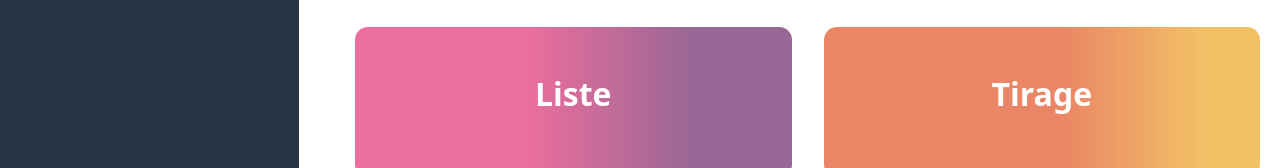
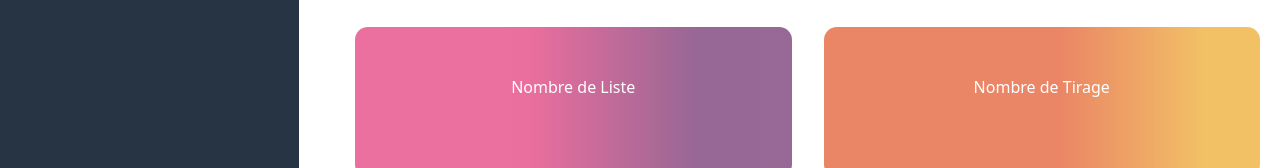
Before and after one commit to Jeremi-Koloma/FreeTirageFontEnd, an Angular app: page / in a window 1280 px wide. Shown: the part 323-491 px from the top of the page. Built offline with nearby package versions, Linux system fonts and the light colour scheme; no server answers.

Commit message:
Affichage des postulants en fonction de tirage coté Backend

```diff
--- a/src/app/accueil/accueil.component.css
+++ b/src/app/accueil/accueil.component.css
@@ -25,7 +25,7 @@
 
 .cardHoneContent{
     color: white;
-    font-size: 2rem;
+    font-size: 4rem;
     font-weight: bold;
 }
 
@@ -48,3 +48,14 @@
     align-items: center;
     justify-content: center;
 }
+
+.pContent{
+    display: flex;
+    flex-direction: column;
+}
+
+.pContent2{
+    color: #ffffff;
+    margin-top:-30px ;
+    position: relative;
+}
--- a/src/app/accueil/accueil.component.html
+++ b/src/app/accueil/accueil.component.html
@@ -9,11 +9,19 @@
         <div class="row">
             <div class="d-flex">
                 <div class="cardHome col-12 col-md-6 m-3">
-                    <p class="cardHoneContent text-center">{{nbreL | async}} Liste</p>
+                    <div class="pContent">
+                        <p class="cardHoneContent text-center">{{nbreL | async}}</p>
+                        <p  class="pContent2">Nombre de Liste</p>
+                    </div>
                 </div>
+
                 <div class="cardHome2 col-12 col-md-6 m-3">
-                    <p class="cardHoneContent text-center">{{nbreT | async}} Tirage</p>
+                    <div class="pContent">
+                        <p class="cardHoneContent text-center">{{nbreT | async}}</p>
+                        <p  class="pContent2">Nombre de Tirage</p>
+                    </div>
                 </div>
+
             </div>
         </div>
 
--- a/src/app/servicetir.service.ts
+++ b/src/app/servicetir.service.ts
@@ -37,8 +37,8 @@ export class ServicetirService {
     touttirage():Observable<number>{
       return this.http.get<number>('http://localhost:8080/tirage/cont')
     }
-    modif(id:number):Observable<short>{
-      return this.http.get<short>(`http://localhost:8080/shortList/create/${id}`);
+    modif(id:number):Observable<short[]>{
+      return this.http.get<short[]>(`http://localhost:8080/shortList/create/${id}`);
   }
 
 
--- a/src/app/shortlist/shortlist.component.html
+++ b/src/app/shortlist/shortlist.component.html
@@ -9,17 +9,12 @@
 </thead>
 
 <tbody>
-    <tr>
-        <!--td>{{short.idShortList}}</td>
+    <tr *ngFor="let short of os |async">
+        <td>{{short.idShortList}}</td>
         <td>{{short.nom}}</td>
         <td>{{short.prenom}}</td>
-        <td-->
-        <td>Moi</td>
-        <td>Moi</td>
-        <td>Moi</td>
-
-        <button> Voir Plus</button>
-
+        <td><button> Voir Plus</button></td>
 
     </tr>
+
 </tbody>
--- a/src/app/shortlist/shortlist.component.ts
+++ b/src/app/shortlist/shortlist.component.ts
@@ -12,13 +12,18 @@ import { short } from '../short';
 })
 export class ShortlistComponent implements OnInit {
   id!:number
-  os!:Observable<short>
+  os!:Observable<short[]>
 
   constructor(public routeur:ActivatedRoute,public serv:ServicetirService ) { }
 
   ngOnInit(): void {
     this.id=this.routeur.snapshot.params['id']
+
     this.os=this.serv.modif(this.id)
+
+
   }
 
+
+
 }
```
